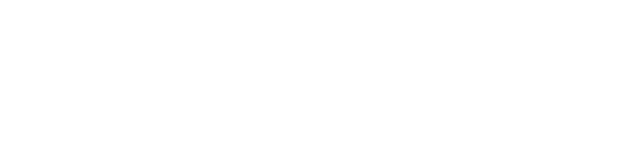
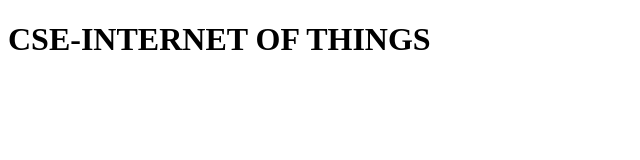
Before and after one commit to wazidshaik17/IOT, a plain HTML site: page CSE-IOT/index.html in a window 1280 px wide. Shown: the whole page, without its empty margins (0-640 px from the left). Drawn offline with Linux system fonts and the light colour scheme.

Commit message:
Add files via upload

```diff
--- a/CSE-IOT/index.html
+++ b/CSE-IOT/index.html
@@ -5,6 +5,7 @@
     <meta name="viewport" content="width=device-width, initial-scale=1.0">
     <link rel="stylesheet" href="styles.css">
     <title>CSE-INTERNET OF THINGS</title>
+    <H1>CSE-INTERNET OF THINGS</H1>
 </head>
 <body>
 
```
